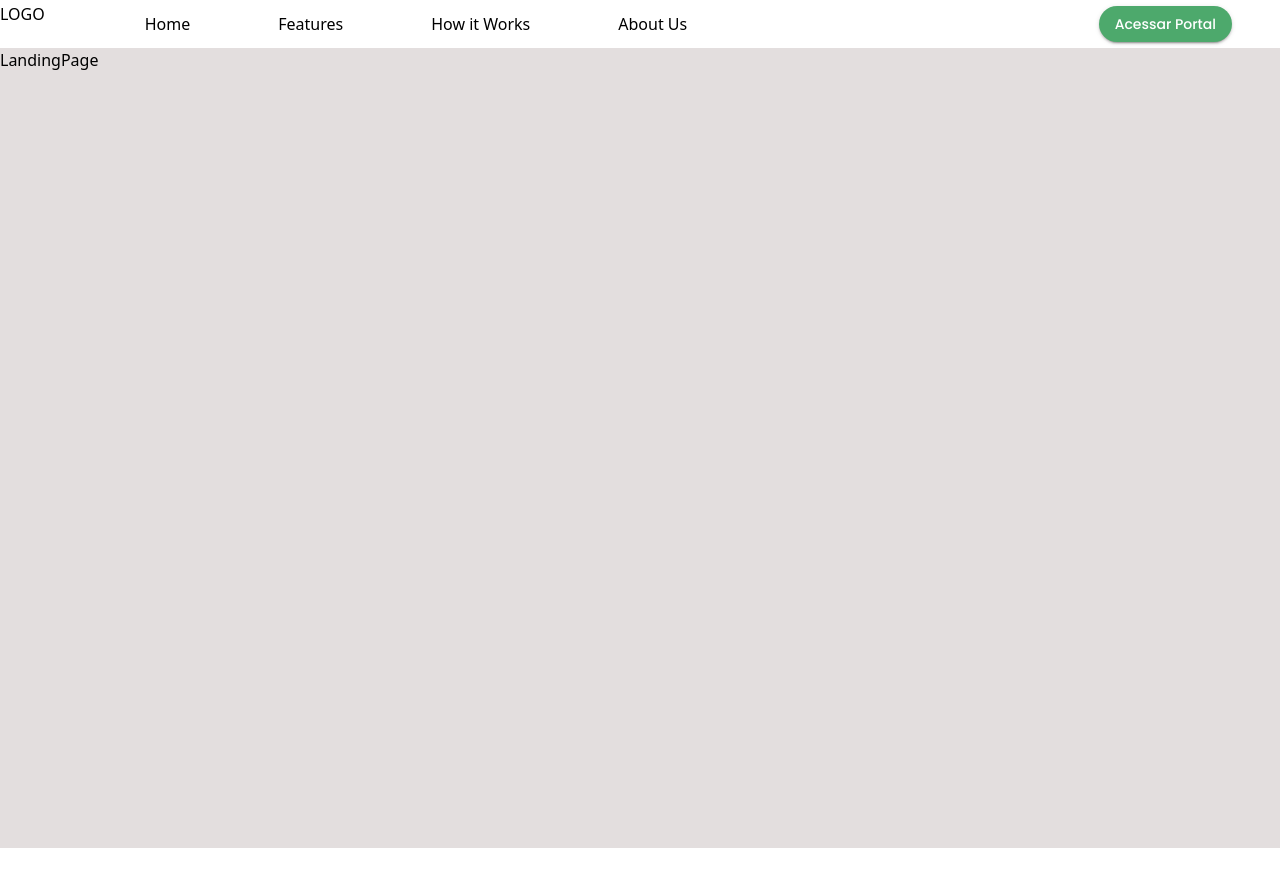
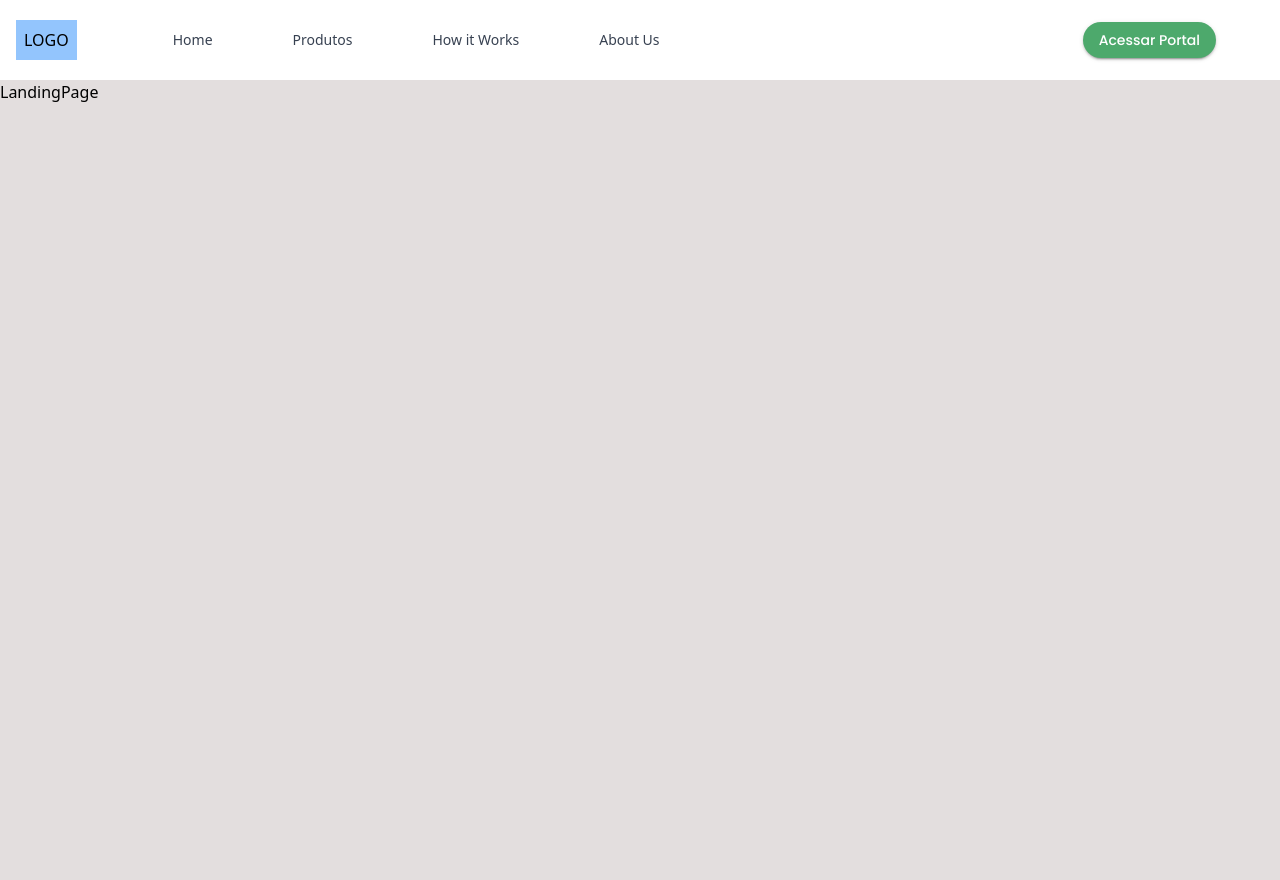
Before and after one commit to themsiqueira/right-price-ui, a React (Create React App) app: page / in a window 1280 px wide. Before the commit the page ends 848 px from the top, so only its background shows below. Built offline with nearby package versions, Linux system fonts and the light colour scheme.

Commit message:
style: update navbar

```diff
--- a/src/components/NavBar/index.tsx
+++ b/src/components/NavBar/index.tsx
@@ -3,117 +3,37 @@ import { ActionButton } from '../UI';
 
 const NavBar = () => {
   return (
-    <div
-      style={{
-        display: 'flex',
-        width: '100%',
-        minHeight: '48px',
-        justifyContent: 'space-between',
-        alignItems: 'center'
-      }}
-    >
-      <div
-        style={{
-          display: 'flex',
-          //   backgroundColor: 'red',
-          justifyContent: 'space-between',
-          gap: '5rem'
-        }}
-      >
-        <div
-        // style={{ backgroundColor: 'purple' }}
-        >
+    <div className="flex w-full h-20 bg-white justify-between items-center p-4">
+      <div className="flex justify-between gap-[5rem]">
+        <div className="p-2 bg-blue-300">
           {/* <p>LOGO</p> */}
           LOGO
         </div>
-        <div
-          style={{
-            display: 'flex',
-            //  backgroundColor: 'pink',
-            gap: '3rem'
-          }}
-        >
-          <div>
-            <Link
-              href="/"
-              underline="none"
-              color="inherit"
-              sx={{
-                display: 'inline-block', // Make the link an inline-block element
-                padding: '10px 20px', // Add padding to create the button effect
-                // backgroundColor: 'rgba(0, 0, 0, 0.1)', // Background color for the button
-                borderRadius: '20px', // Add rounded corners
-                '&:hover': {
-                  backgroundColor: '#cbcdd1' // Change the background color to a darker gray on hover
-                }
-              }}
-            >
+        <div className="flex gap-12">
+          <div className="flex justify-center items-center px-4 py-2 text-sm font-medium text-gray-700 hover:bg-gray-200 rounded-2xl">
+            <Link href="/about" underline="none" color="inherit">
               Home
             </Link>
           </div>
-          <div>
-            <Link
-              //   href="#"
-              underline="none"
-              color="inherit"
-              sx={{
-                display: 'inline-block', // Make the link an inline-block element
-                padding: '10px 20px', // Add padding to create the button effect
-                // backgroundColor: 'rgba(0, 0, 0, 0.1)', // Background color for the button
-                borderRadius: '20px', // Add rounded corners
-                '&:hover': {
-                  backgroundColor: '#cbcdd1' // Change the background color to a darker gray on hover
-                }
-              }}
-            >
-              Features
+          <div className="flex justify-center items-center px-4 py-2 text-sm font-medium text-gray-700 hover:bg-gray-200 rounded-2xl">
+            <Link href="/about" underline="none" color="inherit">
+              Produtos
             </Link>
           </div>
-          <div>
-            <Link
-              //   href="#"
-              underline="none"
-              color="inherit"
-              sx={{
-                display: 'inline-block', // Make the link an inline-block element
-                padding: '10px 20px', // Add padding to create the button effect
-                // backgroundColor: 'rgba(0, 0, 0, 0.1)', // Background color for the button
-                borderRadius: '20px', // Add rounded corners
-                '&:hover': {
-                  backgroundColor: '#cbcdd1' // Change the background color to a darker gray on hover
-                }
-              }}
-            >
+          <div className="flex justify-center items-center px-4 py-2 text-sm font-medium text-gray-700 hover:bg-gray-200 rounded-2xl">
+            <Link href="/about" underline="none" color="inherit">
               How it Works
             </Link>
           </div>
-          <div>
-            <Link
-              href="/about"
-              underline="none"
-              color="inherit"
-              sx={{
-                display: 'inline-block', // Make the link an inline-block element
-                padding: '10px 20px', // Add padding to create the button effect
-                // backgroundColor: 'rgba(0, 0, 0, 0.1)', // Background color for the button
-                borderRadius: '20px', // Add rounded corners
-                '&:hover': {
-                  backgroundColor: '#cbcdd1' // Change the background color to a darker gray on hover
-                }
-              }}
-            >
+          <div className="flex justify-center items-center px-4 py-2 text-sm font-medium text-gray-700 hover:bg-gray-200 rounded-2xl">
+            <Link href="/about" underline="none" color="inherit">
               About Us
             </Link>
           </div>
         </div>
       </div>
-      <div
-        style={{
-          alignContent: 'flex-end',
-          justifyContent: 'flex-end'
-        }}
-      >
-        <div style={{ paddingRight: '3rem' }}>
+      <div className="flex justify-end">
+        <div className="p-12">
           <ActionButton
             title="Acessar Portal"
             handleAction={() => {
```
